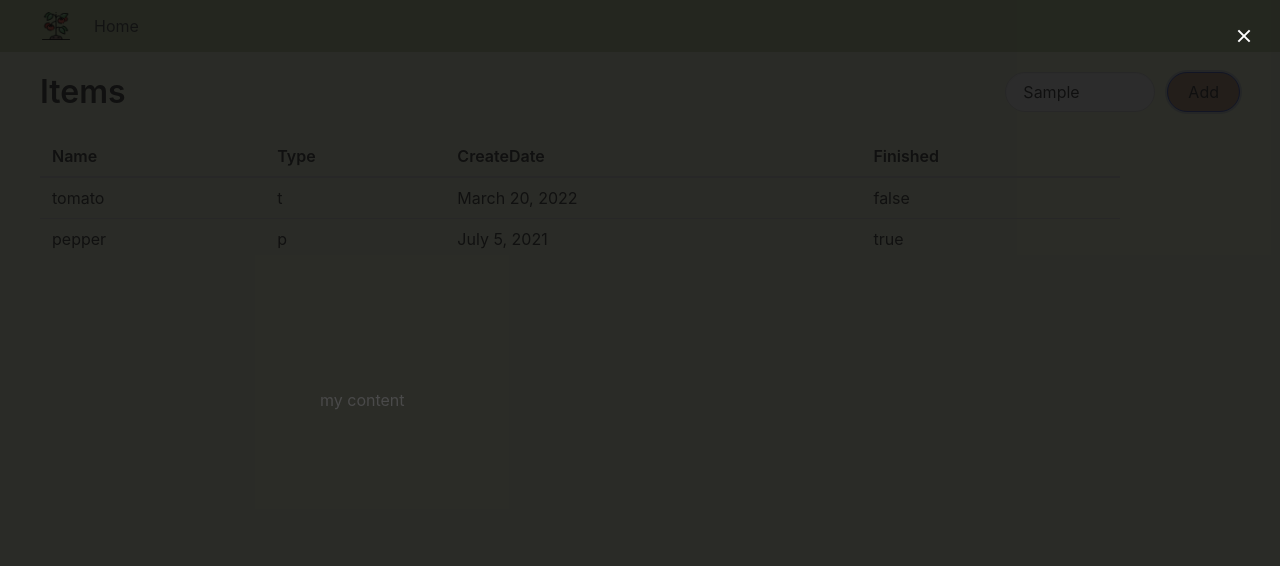
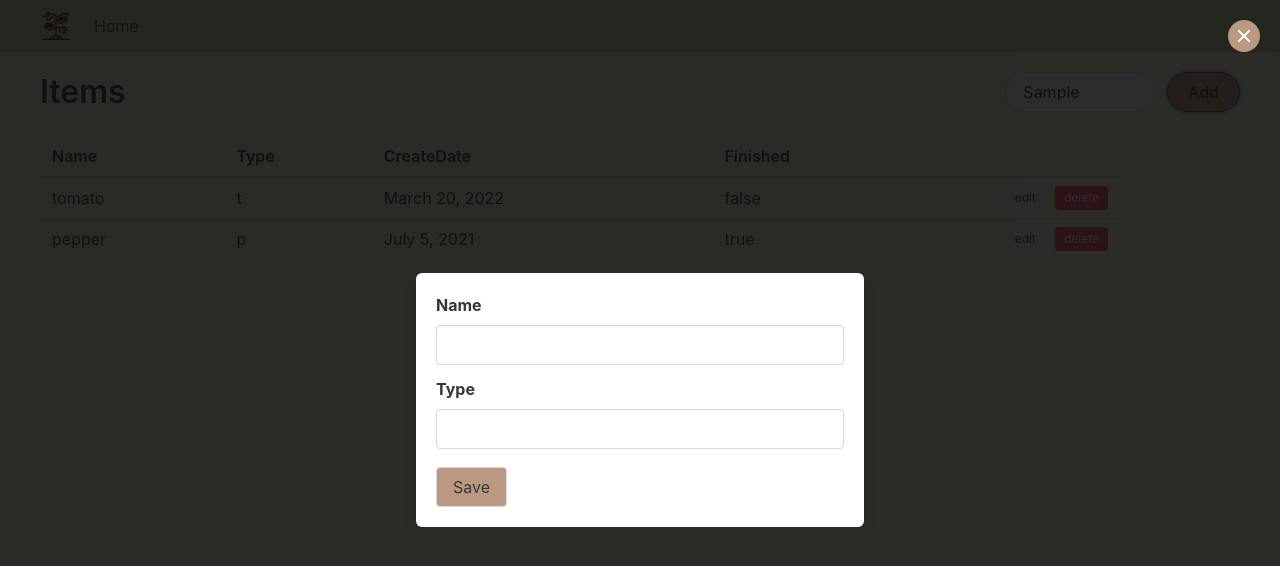
Before and after one commit to fwrq41251/sally-dairy, an Angular app: page /plants in a window 1280 px wide. Both pictures are taken after typing "Sample" into the empty fields and a click on the button "Add". Shown: the top 566 px of the page. Built offline with nearby package versions, Linux system fonts and the light colour scheme.

Commit message:
new item modal

```diff
--- a/src/app/app.component.css
+++ b/src/app/app.component.css
@@ -11,3 +11,7 @@
 .navbar {
     background-color: #C5D8A4;
 }
+
+a:hover, a:visited {
+    color: rgb(0, 0, 0);
+}
--- a/src/app/app.module.ts
+++ b/src/app/app.module.ts
@@ -7,6 +7,7 @@ import { PlantTableComponent } from './plant-table/plant-table.component';
 import { PlantItemModalComponent } from './plant-item-modal/plant-item-modal.component';
 import { PageNotFoundComponent } from './page-not-found/page-not-found.component';
 import { PlantDetailComponent } from './plant-detail/plant-detail.component';
+import { ReactiveFormsModule } from '@angular/forms';
 
 @NgModule({
   declarations: [
@@ -18,7 +19,8 @@ import { PlantDetailComponent } from './plant-detail/plant-detail.component';
   ],
   imports: [
     BrowserModule,
-    AppRoutingModule
+    AppRoutingModule,
+    ReactiveFormsModule,
   ],
   providers: [],
   bootstrap: [AppComponent]
--- a/src/app/plant-detail/plant-detail.component.ts
+++ b/src/app/plant-detail/plant-detail.component.ts
@@ -1,4 +1,5 @@
 import { Component, OnInit } from '@angular/core';
+import { FormControl } from '@angular/forms';
 import { ActivatedRoute } from '@angular/router';
 
 @Component({
--- a/src/app/plant-item-modal/plant-item-modal.component.css
+++ b/src/app/plant-item-modal/plant-item-modal.component.css
@@ -0,0 +1,12 @@
+.box {
+    width: 70%;
+    margin: auto;
+}
+
+.box button {
+    margin-top: 6px;
+}
+
+button {
+    background-color: #BB9981;
+}
--- a/src/app/plant-item-modal/plant-item-modal.component.html
+++ b/src/app/plant-item-modal/plant-item-modal.component.html
@@ -1,9 +1,23 @@
 <div class="modal" [ngClass]="{'is-active': displayItemModal}">
     <div class="modal-background"></div>
     <div class="modal-content">
-        <div class="container">
-            my content
-        </div>
+        <form class="box" [formGroup]="newPlantForm" (ngSubmit)="onSubmit()">
+            <div class="field">
+              <label class="label">Name</label>
+              <div class="control">
+                <input class="input" type="text" placeholder="" formControlName="name">
+              </div>
+            </div>
+
+            <div class="field">
+              <label class="label">Type</label>
+              <div class="control">
+                <input class="input" type="text" placeholder="" formControlName="type">
+              </div>
+            </div>
+
+            <button class="button" type="submit">Save</button>
+          </form>
     </div>
     <button class="modal-close is-large" (click)="toggleModal()" aria-label="close"></button>
 </div>
--- a/src/app/plant-item-modal/plant-item-modal.component.ts
+++ b/src/app/plant-item-modal/plant-item-modal.component.ts
@@ -1,4 +1,5 @@
 import { Component, Input, OnInit } from '@angular/core';
+import { FormControl, FormGroup } from '@angular/forms';
 
 @Component({
   selector: 'app-plant-item-modal',
@@ -9,6 +10,11 @@ export class PlantItemModalComponent implements OnInit {
 
   @Input() displayItemModal = false;
 
+  newPlantForm = new FormGroup({
+    name: new FormControl(''),
+    type: new FormControl(''),
+  })
+
   constructor() { }
 
   ngOnInit(): void {
@@ -17,4 +23,8 @@ export class PlantItemModalComponent implements OnInit {
   toggleModal(): void {
     this.displayItemModal = !this.displayItemModal;
   }
+
+  onSubmit(): void {
+    console.warn(this.newPlantForm.value);
+  }
 }
--- a/src/app/plant-table/plant-table.component.css
+++ b/src/app/plant-table/plant-table.component.css
@@ -22,3 +22,12 @@ button {
 tr:hover {
     background-color: #E3CAA5;
 }
+
+table .tag {
+    float: right;
+    margin-left: 10px;
+}
+
+#deleteTag {
+    /* background-color: rgb(226, 81, 81); */
+}
--- a/src/app/plant-table/plant-table.component.html
+++ b/src/app/plant-table/plant-table.component.html
@@ -20,7 +20,11 @@
                 <td>{{item.name}}</td>
                 <td>{{item.type}}</td>
                 <td>{{item.createDate | date:'longDate'}}</td>
-                <td>{{item.finished}}</td>
+                <td>
+                    {{item.finished}}
+                    <span class="tag is-danger" (click)="1">delete</span>
+                    <span class="tag is-light" (click)="itemModal.toggleModal()">edit</span>
+                </td>
             </tr>
         </tbody>
     </table>
```
